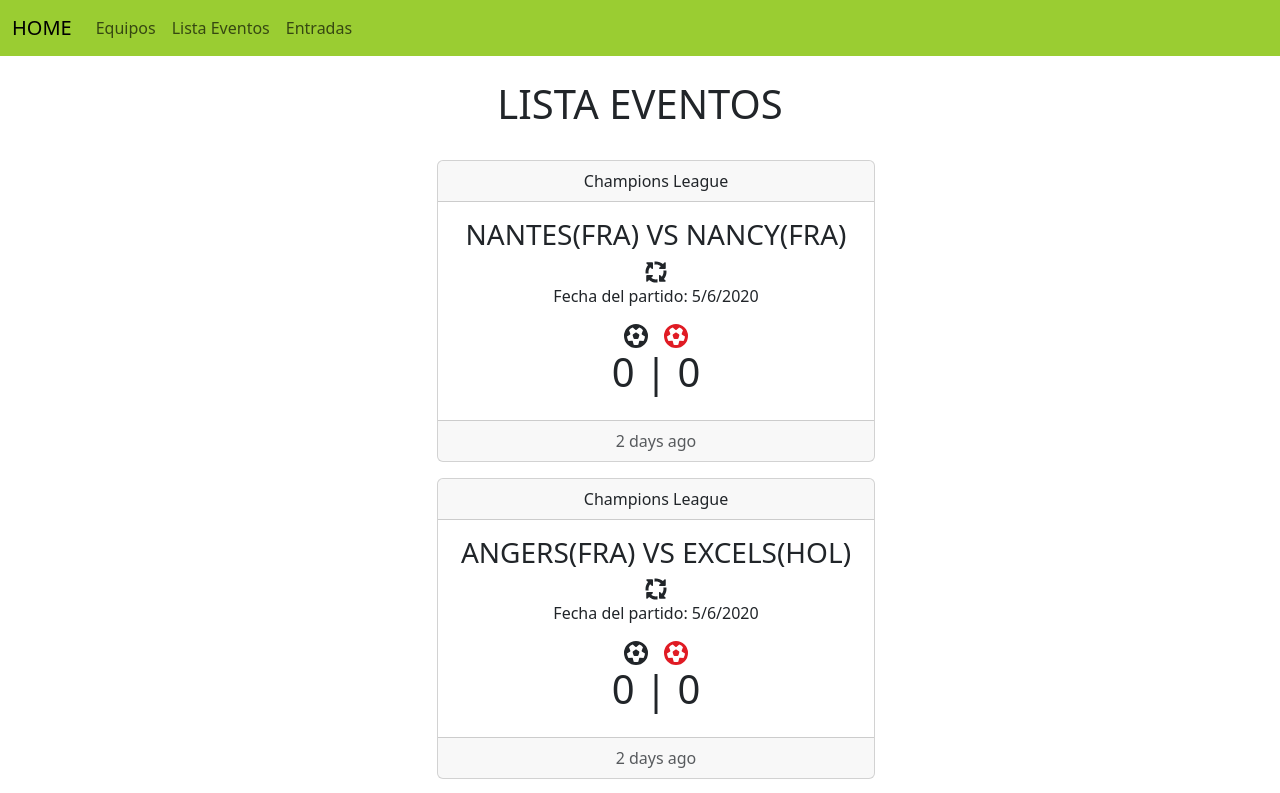
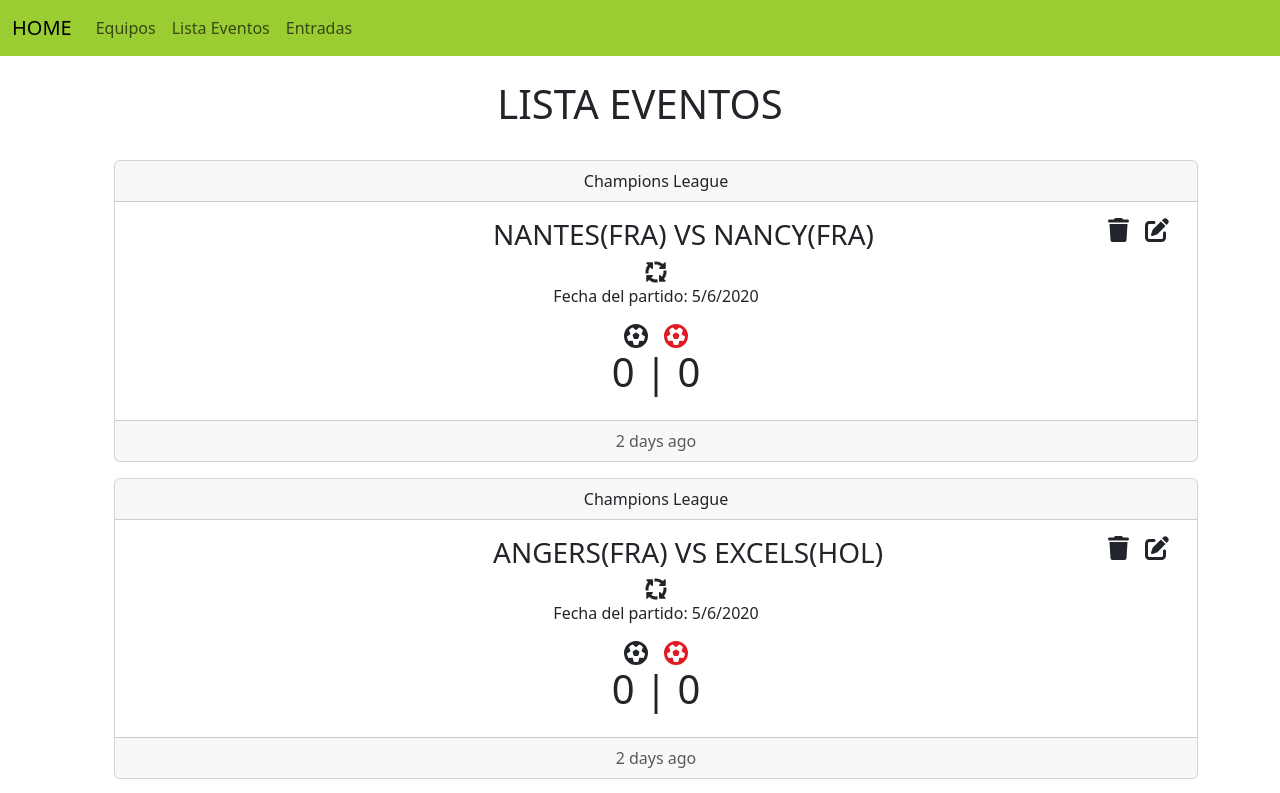
Before and after one commit to VICENTEEC/ClasesVuePresente, a Vue app in the folder frontend/: page /#/listaeventos in a window 1280 px wide. Shown: the top 793 px of the page. Built offline with nearby package versions, Linux system fonts and the light colour scheme.

Commit message:
Añadiendo iconos papelera y editar

```diff
--- a/frontend/src/components/Evento.vue
+++ b/frontend/src/components/Evento.vue
@@ -20,7 +20,7 @@
       this.$emit("incrementar-goles-visitante", this.partidosss._links.self.href);
     },
     resetearGoles() {
-      console.log("click ok")
+      console.log("click ok");
       this.$emit("resetear-goles", this.partidosss._links.self.href);
     },
   },
@@ -28,10 +28,27 @@
 </script>
 
 <template>
+
+
+
+
+
   <div class="card text-center">
     <div class="card-header">Champions League</div>
     <div class="card-body">
-      <h3>{{ partidosss.idLocal }} VS {{ partidosss.idVisitante }}</h3>
+
+      <div class="container text-center">
+        <div class="row justify-content-end">
+          <div class="col-4 text-nowrap">
+            <h3>{{ partidosss.idLocal }} VS {{ partidosss.idVisitante }}</h3>
+          </div>
+          <div class="col-4 icono-papelera">
+            <font-awesome-icon :icon="['fas', 'trash']" class= "me-3" size="xl" />
+            <font-awesome-icon :icon="['fas', 'pen-to-square']" size="xl" />
+      </div>
+    </div>
+  </div>
+
 
       <span @click="resetearGoles">
         <font-awesome-icon :icon="['fas', 'arrows-spin']" size="xl" />
@@ -49,3 +66,8 @@
     <div class="card-footer text-body-secondary">2 days ago</div>
   </div>
 </template>
+<style scoped>
+.icono-papelera {
+  text-align: right;
+}
+</style>
--- a/frontend/src/components/ListaEventos.vue
+++ b/frontend/src/components/ListaEventos.vue
@@ -57,4 +57,7 @@
   flex-direction: column;
   align-items: center;
 }
+ul {
+  width: 100%;
+}
 </style>
--- a/frontend/src/main.js
+++ b/frontend/src/main.js
@@ -12,9 +12,9 @@
 
 import { library } from '@fortawesome/fontawesome-svg-core'
 import { FontAwesomeIcon } from '@fortawesome/vue-fontawesome'
-import { faUser, faMobileScreen, faFutbol, faArrowsSpin } from '@fortawesome/free-solid-svg-icons'
+import { faUser, faMobileScreen, faFutbol, faArrowsSpin, faTrash, faPenToSquare } from '@fortawesome/free-solid-svg-icons'
 import { faInstagram, faFacebook } from '@fortawesome/free-brands-svg-icons'
-library.add(faUser, faMobileScreen, faInstagram, faFacebook, faFutbol, faArrowsSpin)
+library.add(faUser, faMobileScreen, faInstagram, faFacebook, faFutbol, faArrowsSpin, faTrash, faPenToSquare)
 
 const NotFound = () => import('@/components/NotFound.vue')
 const Equipos = () => import('@/components/Equipos.vue')
```
